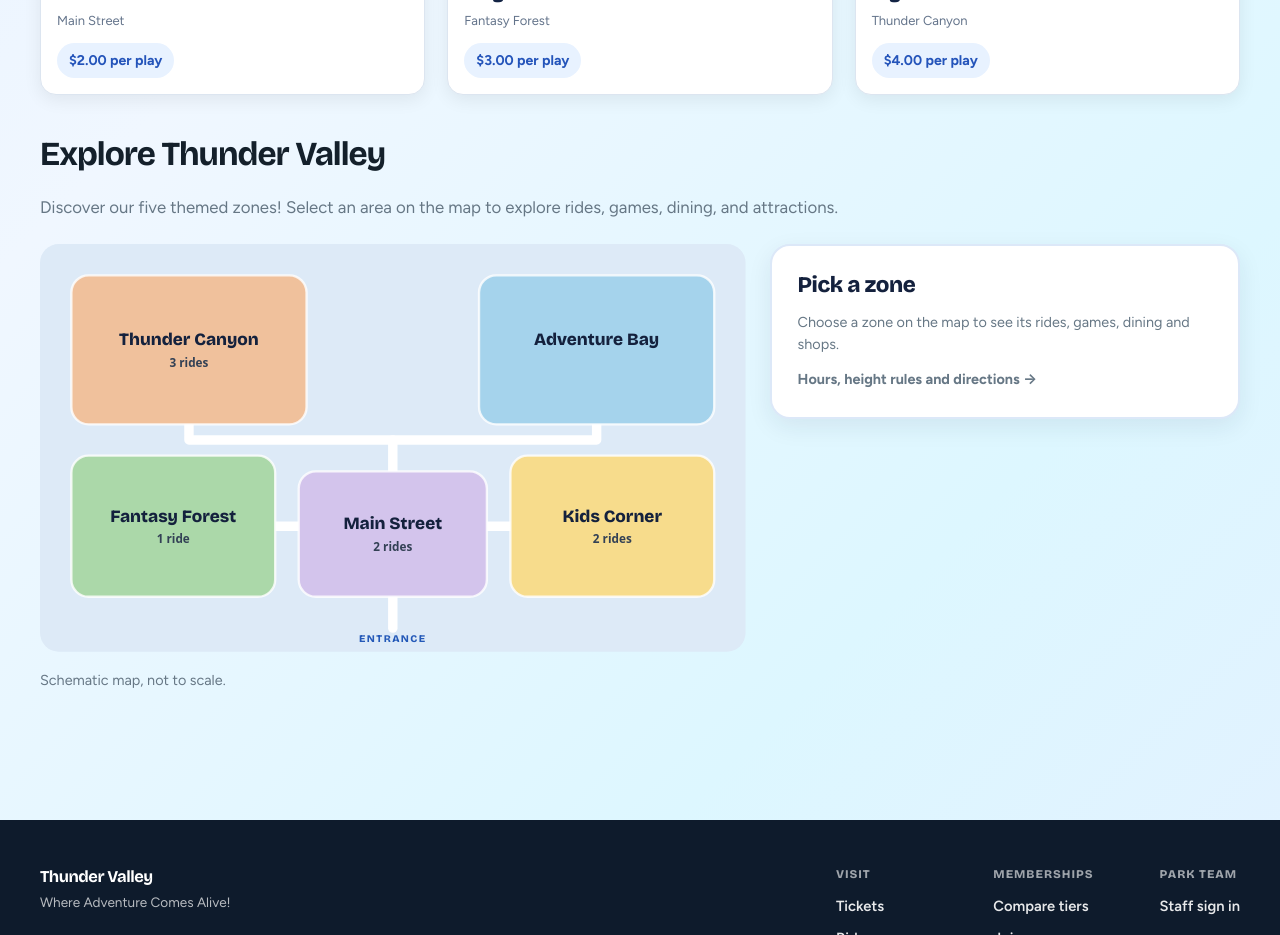
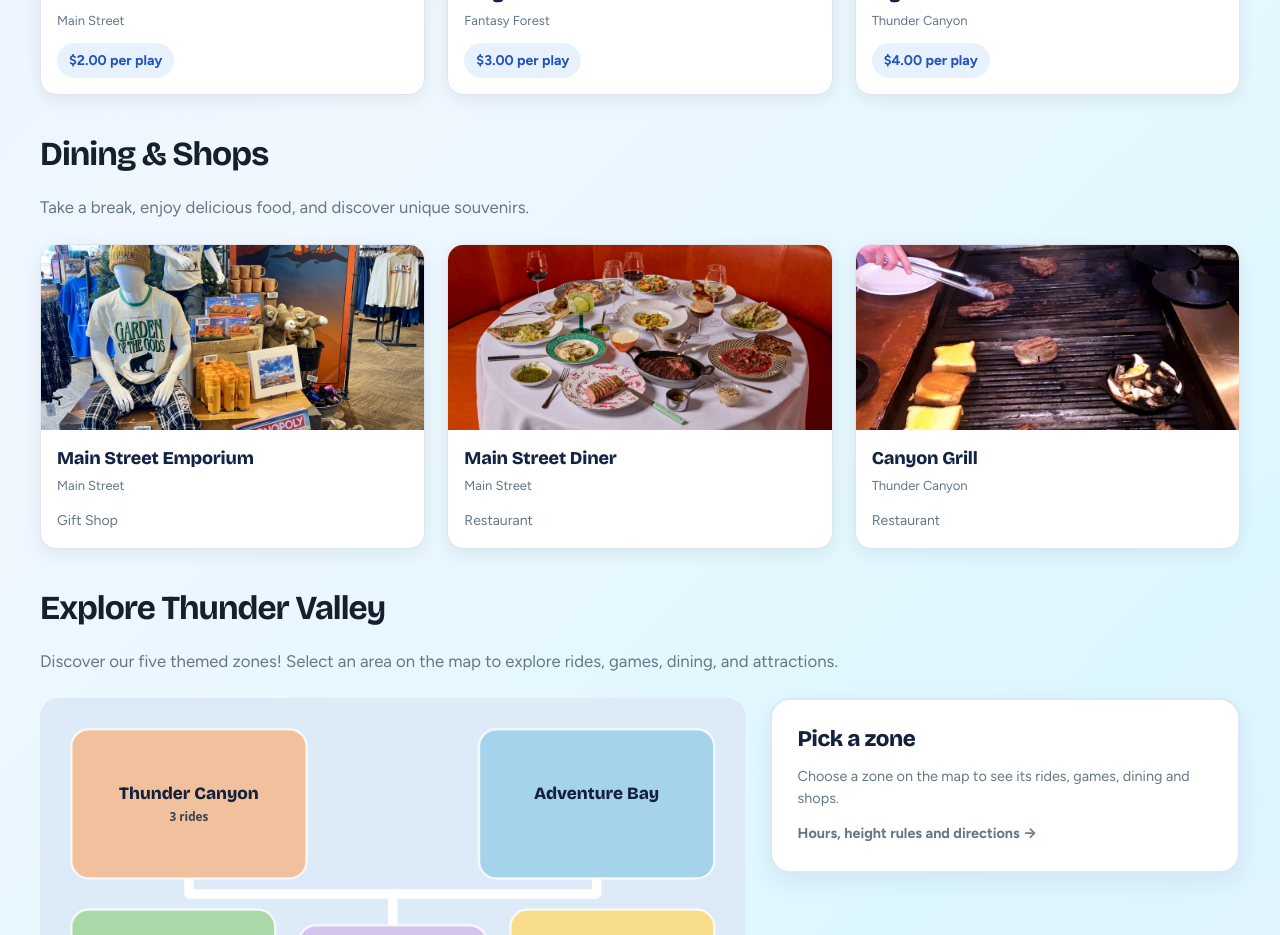
Before and after one commit to AlejandroJM0428/COSC-3380---Theme-Park-Project, a React (Vite) app in the folder client/: page /rides in a window 1280 px wide. Shown: the part 1120-2055 px from the top of the page. Built offline with nearby package versions, Linux system fonts and the light colour scheme.

Commit message:
Add dining and shops section with homepage navigation

```diff
--- a/client/src/components/home/Explorer.jsx
+++ b/client/src/components/home/Explorer.jsx
@@ -117,7 +117,12 @@ export default function Explorer({ rides = [], venues = [] }) {
             )}
 
               <Link
-                to={`/rides?land=${tab.key}#explore-rides`}
+
+                  to={tab.key === 'dining'
+                    ? '/rides#dining-shops'
+                    : `/rides?land=${tab.key}#explore-rides`
+                  }
+
                 className="pub-feature-link"
               >
                 See all in {tab.title}
@@ -137,7 +142,12 @@ export default function Explorer({ rides = [], venues = [] }) {
 
           {more > 0 && (
             <Link
-              to={`/rides?land=${tab.key}#explore-rides`}
+
+              to={tab.key === 'dining'
+                ? '/rides#dining-shops'
+                : `/rides?land=${tab.key}#explore-rides`
+              }
+
               className="pub-chip pub-chip-more"
             >
               +{more} more
--- a/client/src/pages/Rides.jsx
+++ b/client/src/pages/Rides.jsx
@@ -1,5 +1,5 @@
 import { useEffect, useMemo, useState } from 'react'
-import { Link, useSearchParams } from 'react-router-dom'
+import { Link, useLocation, useSearchParams } from 'react-router-dom'
 import BrandImage from '../components/BrandImage.jsx'
 import LoadError from '../components/LoadError.jsx'
 import ParkMap from '../components/ParkMap.jsx'
@@ -51,12 +51,25 @@ const GAME_IMAGES = {
 }
 
 
+const VENUE_IMAGES = {
+  'Bay Fish Shack': '/images/bay-fish-shack.jpg',
+  'Canyon Grill': '/images/canyon-grill.jpg',
+  'Forest Pizza': '/images/forest-pizza.jpg',
+  'Main Street Diner': '/images/main-street-diner.jpg',
+  'Sweet Treats Cart': '/images/sweet-treats-cart.jpg',
+  'Canyon Outfitters': '/images/canyon-outfitters.jpg',
+  'Main Street Emporium': '/images/main-street-emporium.jpg',
+  "Pirate's Trading Post": '/images/pirates-trading-post.jpg',
+}
+
+
 // Public rides page (/rides): premier rides, entertainment, then a park map.
 // Deep links still work: ?zone=Thunder Canyon, or ?land=thrill|family|kids (that land's zones). Anything else selects nothing.
 // Open/Closed only: no wait times, no member data.
 export default function Rides() {
   const { site, loading, error, retry } = usePublicSite()
   const [params] = useSearchParams()
+  const location = useLocation()
   const [picked, setPicked] = useState(null)
 
   const [rideCategory, setRideCategory] = useState(() => {
@@ -78,14 +91,27 @@ useEffect(() => {
 }, [params])
 
 
+
+
 useEffect(() => {
-  if (window.location.hash === '#explore-rides') {
-    document.getElementById('explore-rides')?.scrollIntoView({
+  const targetId = location.hash.slice(1)
+
+  if (targetId !== 'explore-rides' && targetId !== 'dining-shops') {
+    return
+  }
+
+  const scrollToSection = () => {
+    document.getElementById(targetId)?.scrollIntoView({
       behavior: 'auto',
       block: 'start',
     })
   }
-}, [params])
+
+  const frame = requestAnimationFrame(scrollToSection)
+
+  return () => cancelAnimationFrame(frame)
+}, [location.hash, location.search, loading])
+
 
 
 
@@ -277,6 +303,43 @@ const filteredRides = useMemo(() => {
       )}
 
 
+        <section id="dining-shops" aria-labelledby="pub-dining-title">
+          <h2 id="pub-dining-title" className="pub-h2 pub-h2-spaced">
+            Dining &amp; Shops
+          </h2>
+
+          <p className="pub-lede">
+            Take a break, enjoy delicious food, and discover unique souvenirs.
+          </p>
+
+          {venues.length > 0 ? (
+            <ul className="pub-games pub-games-enhanced">
+              {venues.map((venue) => (
+                <li key={venue.venueId} className="pub-game-card">
+                  <div className="pub-game-image">
+                    <img
+                      src={VENUE_IMAGES[venue.venueName] ?? '/images/dining-default.jpg'}
+                      alt={venue.venueName}
+                      loading="lazy"
+                    />
+                  </div>
+
+                  <div className="pub-game-content">
+                    <h3>{venue.venueName}</h3>
+                    <p className="pub-game-location">{venue.zoneName}</p>
+                    <div className="pub-game-bottom">
+                      <span>{venue.venueType}</span>
+                    </div>
+                  </div>
+                </li>
+              ))}
+            </ul>
+          ) : (
+            <p className="pub-empty">No dining or shops listed yet.</p>
+          )}
+        </section>
+
+
       <section aria-labelledby="pub-map-title">
 
         <h2 id="pub-map-title" className="pub-h2 pub-h2-spaced">
--- a/client/src/public.css
+++ b/client/src/public.css
@@ -1449,3 +1449,7 @@
 #explore-rides {
   scroll-margin-top: 90px;
 }
+
+#dining-shops {
+  scroll-margin-top: 90px;
+}
```
